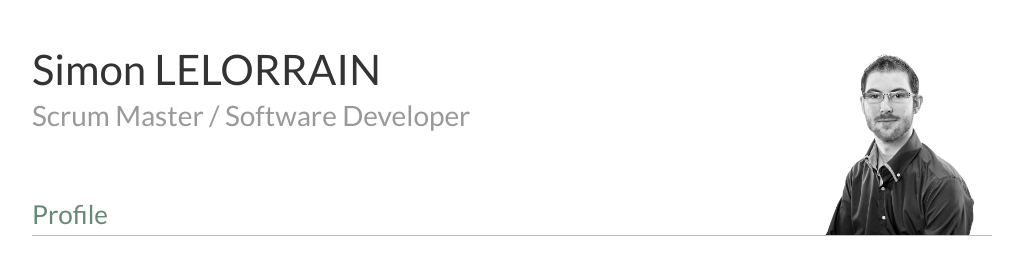
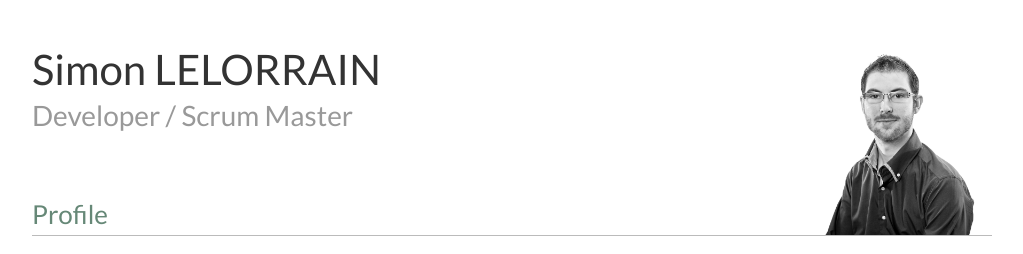
Before and after one commit to slelorrain/slelorrain.github.io, a plain HTML site: page cv/index.html in a window 1280 px wide. Shown: the top 254 px of the page, without its empty margins (128-1151 px from the left). Drawn offline with Linux system fonts and the light colour scheme.

Commit message:
Update title

```diff
--- a/cv/index.html
+++ b/cv/index.html
@@ -1,7 +1,7 @@
 <!DOCTYPE html>
 <html lang="en">
     <head>
-        <title>Simon Lelorrain - Scrum Master / Software Developer</title>
+        <title>Simon Lelorrain - Developer / Scrum Master</title>
         <link rel="stylesheet" href="style.css?1522188162" type="text/css" media="screen" />
         <meta name="viewport" content="width=device-width, initial-scale=1.0">
         <script defer src="https://use.fontawesome.com/releases/v5.0.8/js/all.js" integrity="sha384-SlE991lGASHoBfWbelyBPLsUlwY1GwNDJo3jSJO04KZ33K2bwfV9YBauFfnzvynJ" crossorigin="anonymous"></script>
@@ -9,7 +9,7 @@
     <body>
         <header>
             <h1>Simon LELORRAIN</h1>
-            <h2>Scrum Master / Software Developer</h2>
+            <h2>Developer / Scrum Master</h2>
             <img id="picture" src="./picture.jpg?1" alt="Picture of Simon Lelorrain"/>
         </header>
 
```
